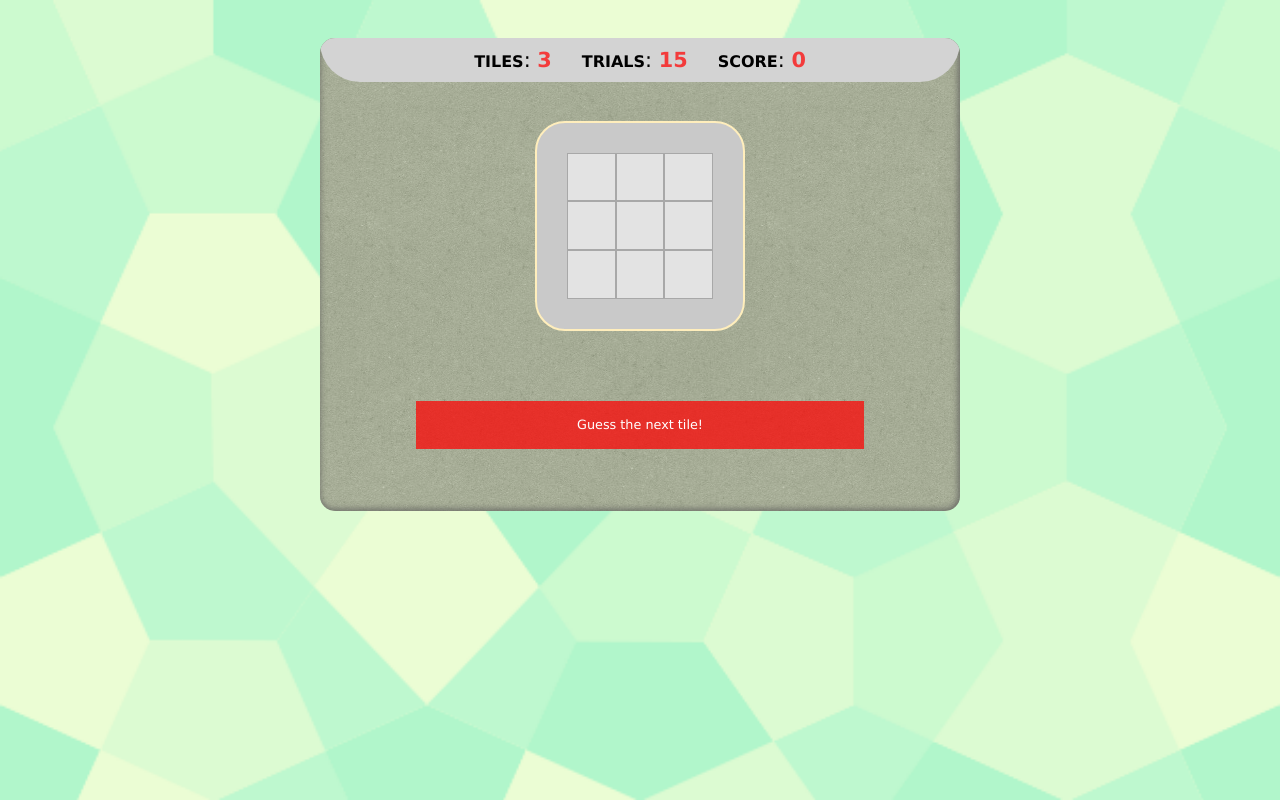
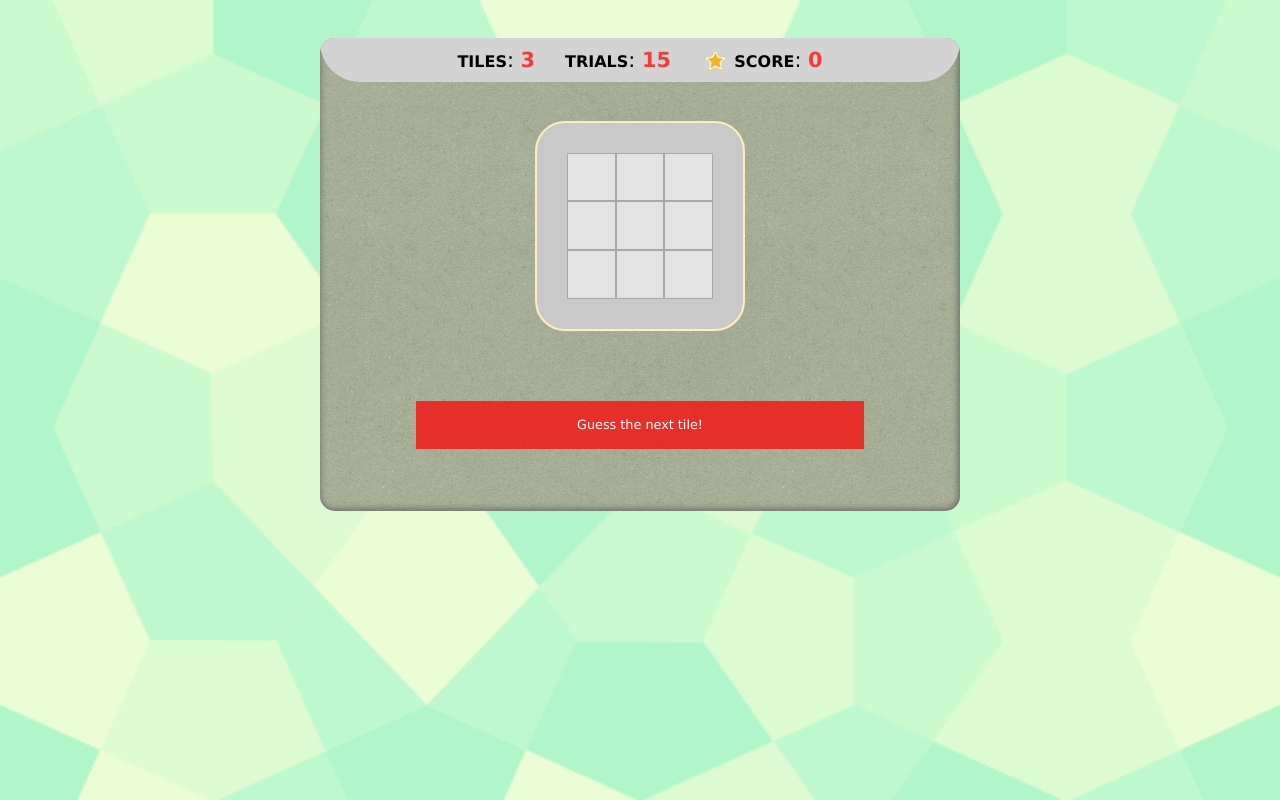
Before and after one commit to ttitto/Memory-Matrix-JS-Game, a plain HTML site: page MemoryMatrixGame/MemoryMatrix/index.html in a window 1280 px wide. Drawn offline with Linux system fonts and the light colour scheme.

Commit message:
add star icon

```diff
--- a/MemoryMatrixGame/MemoryMatrix/css/styles.css
+++ b/MemoryMatrixGame/MemoryMatrix/css/styles.css
@@ -52,6 +52,14 @@ body {
     text-transform: uppercase;
     z-index:1000;
 }
+
+    #score-board .score-board-element:last-child::before {
+        content: "\00a0\00a0\00a0\00a0\00a0\00a0";
+        background-image: url(../imgs/yellow-star-icon.png);
+        background-size: 27px 27px;
+        background-repeat: no-repeat;
+        background-position: 1px -5px;
+    }
 
 #score-board .score-board-value {
     color: rgba(255, 0, 0, 0.72);
```
Also changed, not shown: MemoryMatrixGame/MemoryMatrix/imgs/yellow-star-icon.png (added), MemoryMatrixGame/MemoryMatrix/obj/Debug/MemoryMatrix.csproj.FileListAbsolute.txt, 8 other files.
